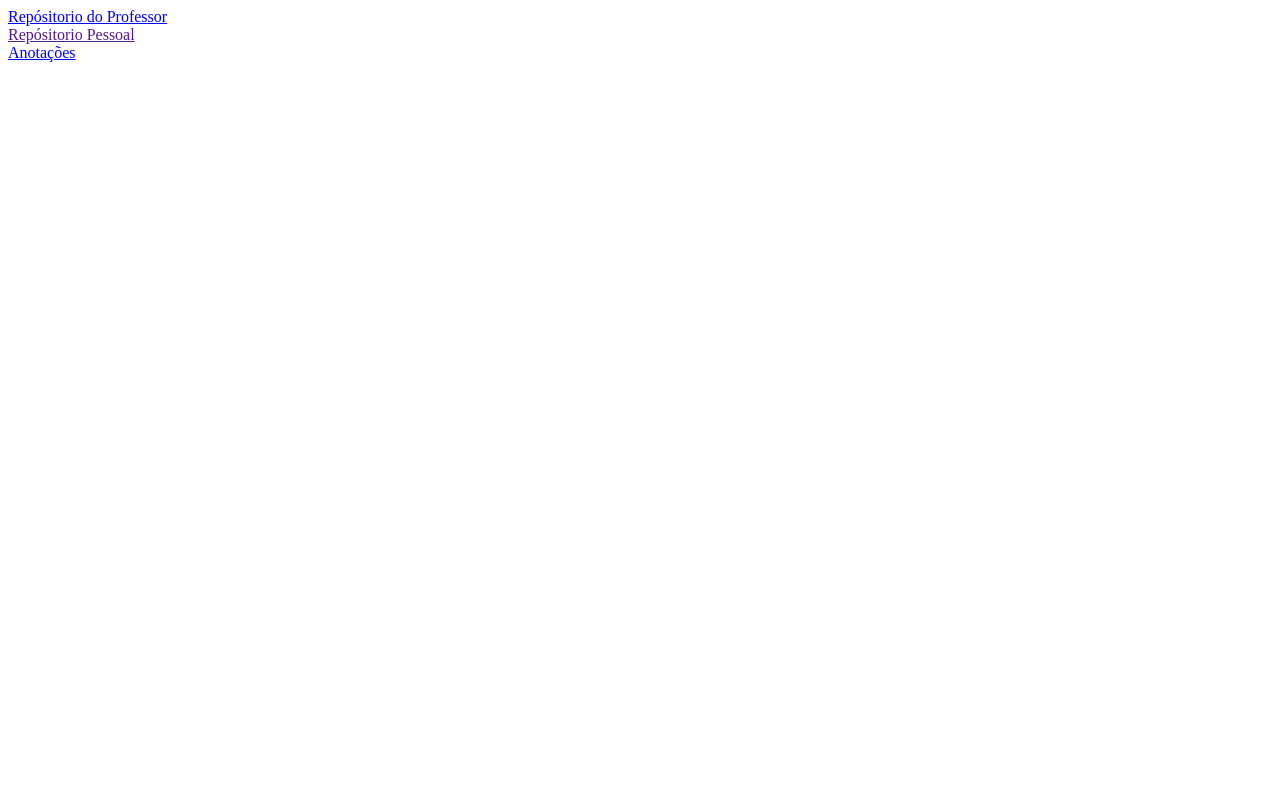
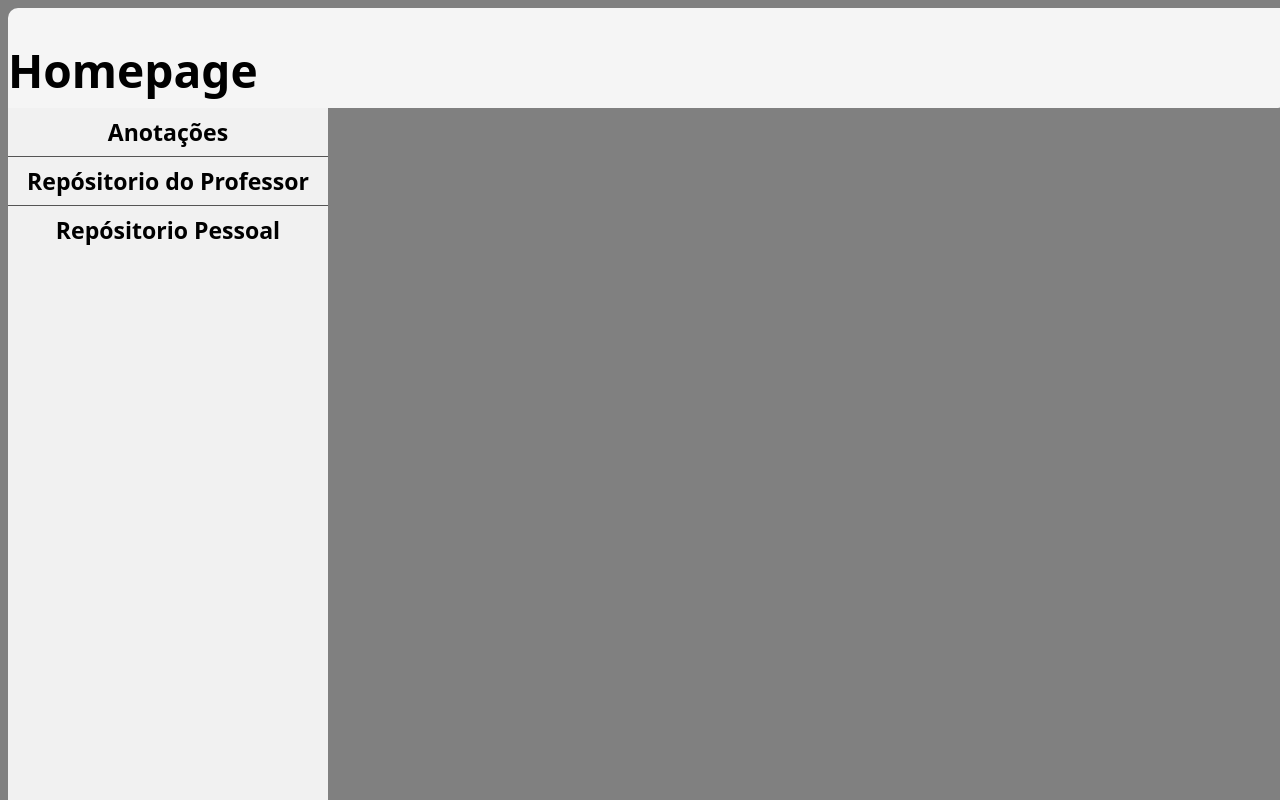
Before and after one commit to MateusBrito-hub/Html_Css_Curso, a plain HTML site: page Curso HTML & CSS/Arquivos/index.html in a window 1280 px wide. Drawn offline with Linux system fonts and the light colour scheme.

Commit message:
Criado HomePage e adicionado recurso para voltar para a HomePage da pagina de anotações

```diff
--- a/Curso HTML & CSS/Arquivos/index.html
+++ b/Curso HTML & CSS/Arquivos/index.html
@@ -6,17 +6,67 @@
     <meta name="viewport" content="width=device-width, initial-scale=1.0">
     <title>Curso Html e Css</title>
     <style>
+        body, html{
+            font-family: system-ui, -apple-system, BlinkMacSystemFont, 'Segoe UI', Roboto, Oxygen, Ubuntu, Cantarell, 'Open Sans', 'Helvetica Neue', sans-serif;
+            font-weight: bold;
+            font-size: larger;
+            width: 100%;
+            background-color: gray;
+        }
         div{
             display: flex;
             flex-direction: column;
         }
+        div#header{
+            height: 100px;
+            width: 100%;
+            background-color: whitesmoke;
+            border-radius: 10px 0px;
+        }
+        ul {
+            list-style-type: none;
+            margin: 0;
+            padding: 0;
+            width: 25%;
+            background-color: #f1f1f1;
+            height: 100%; /* Full height */
+            position: fixed; /* Make it stick, even on scroll */
+            overflow: auto; /* Enable scrolling if the sidenav has too much content */
+        }
+        li a {
+            display: block;
+            color: #000;
+            padding: 8px 16px;
+            text-decoration: none;
+        }
+        /* Change the link color on hover */
+        li a:hover {
+            background-color: #555;
+            color: white;
+        }
+        li {
+            text-align: center;
+            border-bottom: 1px solid #555;
+        }
+        li:last-child {
+            border-bottom: none;
+        }
+        .active {
+            background-color: #04AA6D;
+            color: white;
+        }
     </style>
 </head>
 <body>
+    <div id="header">
+        <h1>Homepage</h1>
+    </div>
     <div>
-        <a href="https://github.com/gustavoguanabara/html-css">Repósitorio do Professor</a>
-        <a href="">Repósitorio Pessoal</a>
-        <a href="anotações.html">Anotações</a>
+        <ul>
+            <li><a href="anotações.html">Anotações</a></li>
+            <li><a href="https://github.com/gustavoguanabara/html-css">Repósitorio do Professor</a></li>
+            <li><a href="">Repósitorio Pessoal</a></li>
+        </ul>
     </div>
 </body>
 </html>
```
Also changed, not shown: Curso HTML & CSS/Arquivos/anotações.html (+1 -0 lines).
